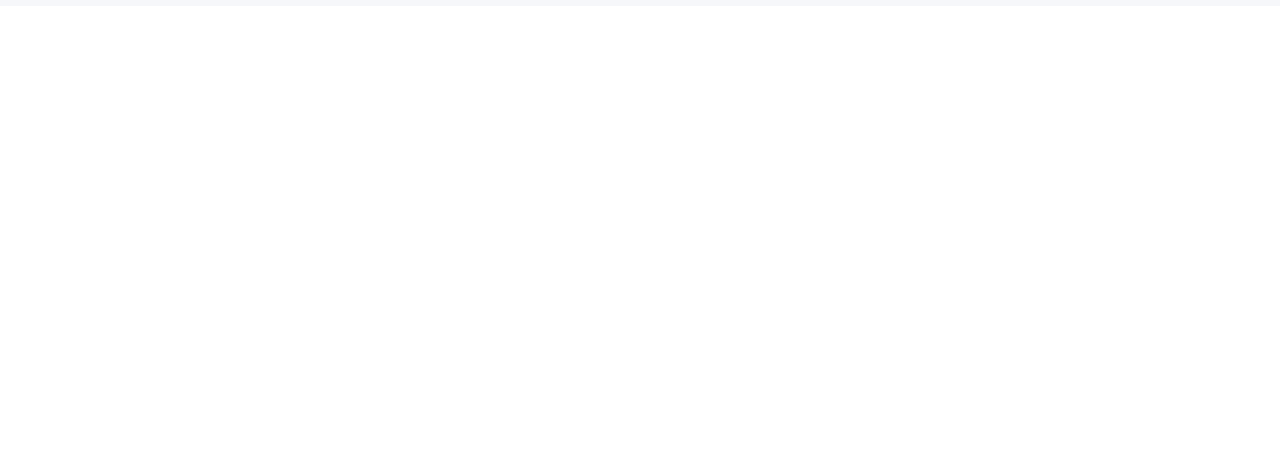
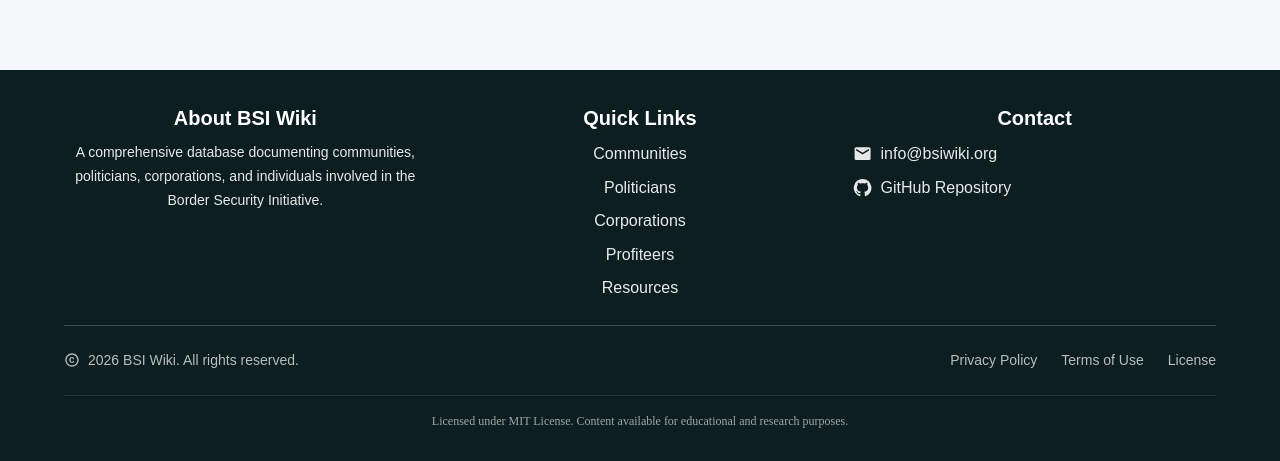
Before and after one commit to mdarmo/bss-wiki-site1, a React (Create React App) app in the folder client/: page / in a window 1280 px wide. Shown: the part 1449-1910 px from the top of the page. Before the commit the page ends 1455 px from the top, so only its background shows below. Built offline with nearby package versions, Linux system fonts and the light colour scheme; no server answers.

Commit message:
added footer

```diff
--- a/client/src/App.jsx
+++ b/client/src/App.jsx
@@ -18,14 +18,7 @@
     },
     typography: {
         fontFamily: [
-            'LeagueSpartan',
-            '-apple-system',
-            'BlinkMacSystemFont',
-            '"Segoe UI"',
-            'Roboto',
-            '"Helvetica Neue"',
-            'Arial',
-            'sans-serif',
+            'LeagueSpartan'
         ].join(','),
         fontSize: 14,
         h1: {
--- a/client/src/components/Footer.jsx
+++ b/client/src/components/Footer.jsx
@@ -1,16 +1,163 @@
 import React from 'react';
-import { Box, Container, Typography, Link as MuiLink } from '@mui/material';
+import { Box, Typography, Container, Link as MuiLink, Divider, Grid } from '@mui/material';
+import CopyrightIcon from '@mui/icons-material/Copyright';
+import EmailIcon from '@mui/icons-material/Email';
+import GitHubIcon from '@mui/icons-material/GitHub';
 
 const Footer = () => {
     return (
-        <Box sx={{ backgroundColor: '#1a237e', color: 'white', py: 3, mt: 'auto' }}>
+        <Box
+            component="footer"
+            sx={{
+                backgroundColor: '#0D1E20',
+                color: 'white',
+                py: 4,
+                mt: 8
+            }}
+        >
             <Container maxWidth="lg">
-                <Typography variant="body2" align="center">
-                    © {new Date().getFullYear()} BSI Wiki - Border Security Initiative
-                </Typography>
-                <Typography variant="caption" align="center" display="block" sx={{ mt: 1 }}>
-                    This is a prototype of the BSI site
-                </Typography>
+                <Grid container spacing={4}>
+                    {/* About Section */}
+                    <Grid item xs={12} md={4}>
+                        <Typography variant="h6" gutterBottom sx={{ fontWeight: 600 }}>
+                            About BSI Wiki
+                        </Typography>
+                        <Typography variant="body2" sx={{ opacity: 0.9, lineHeight: 1.7 }}>
+                            A comprehensive database documenting communities, politicians,
+                            corporations, and individuals involved in the Border Security Initiative.
+                        </Typography>
+                    </Grid>
+
+                    {/* Quick Links Section */}
+                    <Grid item xs={12} md={4}>
+                        <Typography variant="h6" gutterBottom sx={{ fontWeight: 600 }}>
+                            Quick Links
+                        </Typography>
+                        <Box sx={{ display: 'flex', flexDirection: 'column', gap: 1 }}>
+                            <MuiLink
+                                href="/wiki#communities"
+                                color="inherit"
+                                underline="hover"
+                                sx={{ opacity: 0.9 }}
+                            >
+                                Communities
+                            </MuiLink>
+                            <MuiLink
+                                href="/wiki#politicians"
+                                color="inherit"
+                                underline="hover"
+                                sx={{ opacity: 0.9 }}
+                            >
+                                Politicians
+                            </MuiLink>
+                            <MuiLink
+                                href="/wiki#corporations"
+                                color="inherit"
+                                underline="hover"
+                                sx={{ opacity: 0.9 }}
+                            >
+                                Corporations
+                            </MuiLink>
+                            <MuiLink
+                                href="/wiki#profiteers"
+                                color="inherit"
+                                underline="hover"
+                                sx={{ opacity: 0.9 }}
+                            >
+                                Profiteers
+                            </MuiLink>
+                            <MuiLink
+                                href="/wiki#resources"
+                                color="inherit"
+                                underline="hover"
+                                sx={{ opacity: 0.9 }}
+                            >
+                                Resources
+                            </MuiLink>
+                        </Box>
+                    </Grid>
+
+                    {/* Contact Section */}
+                    <Grid item xs={12} md={4}>
+                        <Typography variant="h6" gutterBottom sx={{ fontWeight: 600 }}>
+                            Contact
+                        </Typography>
+                        <Box sx={{ display: 'flex', flexDirection: 'column', gap: 1 }}>
+                            <Box sx={{ display: 'flex', alignItems: 'center', gap: 1 }}>
+                                <EmailIcon sx={{ fontSize: '1.2rem', opacity: 0.9 }} />
+                                <MuiLink
+                                    href="mailto:info@bsiwiki.org"
+                                    color="inherit"
+                                    underline="hover"
+                                    sx={{ opacity: 0.9 }}
+                                >
+                                    info@bsiwiki.org
+                                </MuiLink>
+                            </Box>
+                            <Box sx={{ display: 'flex', alignItems: 'center', gap: 1 }}>
+                                <GitHubIcon sx={{ fontSize: '1.2rem', opacity: 0.9 }} />
+                                <MuiLink
+                                    href="https://github.com/bsiwiki"
+                                    target="_blank"
+                                    rel="noopener noreferrer"
+                                    color="inherit"
+                                    underline="hover"
+                                    sx={{ opacity: 0.9 }}
+                                >
+                                    GitHub Repository
+                                </MuiLink>
+                            </Box>
+                        </Box>
+                    </Grid>
+                </Grid>
+
+                <Divider sx={{ my: 3, borderColor: 'rgba(255, 255, 255, 0.2)' }} />
+
+                {/* Bottom Bar */}
+                <Box sx={{ display: 'flex', flexDirection: { xs: 'column', md: 'row' }, justifyContent: 'space-between', alignItems: 'center', gap: 2 }}>
+                    <Box sx={{ display: 'flex', alignItems: 'center', gap: 1 }}>
+                        <CopyrightIcon sx={{ fontSize: '1rem', opacity: 0.7 }} />
+                        <Typography variant="body2" sx={{ opacity: 0.7 }}>
+                            {new Date().getFullYear()} BSI Wiki. All rights reserved.
+                        </Typography>
+                    </Box>
+                    <Box sx={{ display: 'flex', gap: 3 }}>
+                        <MuiLink
+                            href="#privacy"
+                            color="inherit"
+                            underline="hover"
+                            variant="body2"
+                            sx={{ opacity: 0.7 }}
+                        >
+                            Privacy Policy
+                        </MuiLink>
+                        <MuiLink
+                            href="#terms"
+                            color="inherit"
+                            underline="hover"
+                            variant="body2"
+                            sx={{ opacity: 0.7 }}
+                        >
+                            Terms of Use
+                        </MuiLink>
+                        <MuiLink
+                            href="#license"
+                            color="inherit"
+                            underline="hover"
+                            variant="body2"
+                            sx={{ opacity: 0.7 }}
+                        >
+                            License
+                        </MuiLink>
+                    </Box>
+                </Box>
+
+                {/* License Information */}
+                <Box sx={{ mt: 3, pt: 2, borderTop: '1px solid rgba(255, 255, 255, 0.1)' }}>
+                    <Typography variant="caption" sx={{ opacity: 0.6, display: 'block', textAlign: 'center' }}>
+                        Licensed under MIT License. Content available for educational and research purposes.
+                    </Typography>
+                </Box>
             </Container>
         </Box>
     );
--- a/client/src/pages/Homepage.jsx
+++ b/client/src/pages/Homepage.jsx
@@ -1,10 +1,12 @@
 import React from 'react';
 import { Typography, Paper, Box } from '@mui/material';
 import FeaturedArticles from '../components/FeaturedArticles';
+import Footer from '../components/Footer';
 
 const Homepage = () => {
     return (
-        <Box sx={{ py: 4, px: '10%', backgroundColor: '#f6f7fa', minHeight: '100vh' }}>
+        <Box sx={{ backgroundColor: '#f6f7fa', minHeight: '100vh' }}>
+            <Box sx={{ py: 4, px: '10%' }}>
                 <Paper elevation={3} sx={{ p: 4, mb: 4, backgroundColor: '#f5f5f5' }}>
                     <Typography variant="h3" gutterBottom align="center">
                         Welcome to the BSI Wiki
@@ -107,6 +109,10 @@
 
                 <FeaturedArticles />
             </Box>
+
+            {/* Footer */}
+            <Footer />
+        </Box>
     );
 };
 
--- a/client/src/pages/MapPage.jsx
+++ b/client/src/pages/MapPage.jsx
@@ -5,6 +5,7 @@
 import L from 'leaflet';
 import 'leaflet/dist/leaflet.css';
 import api from '../services/api';
+import Footer from '../components/Footer';
 
 // Create custom orange marker icon
 const createCustomIcon = () => {
@@ -94,8 +95,8 @@
     }
 
     return (
-        <Box sx={{ backgroundColor: '#f6f7fa', minHeight: '100vh', py: 4 }}>
-            <Box sx={{ px: '5%', display: 'flex', flexDirection: 'column', alignItems: 'center' }}>
+        <Box sx={{ backgroundColor: '#f6f7fa', minHeight: '100vh' }}>
+            <Box sx={{ py: 4, px: '5%', display: 'flex', flexDirection: 'column', alignItems: 'center' }}>
                 <Typography variant="h3" gutterBottom align="center" sx={{ mb: 4 }}>
                     US Border Communities
                 </Typography>
@@ -196,6 +197,9 @@
                     </Typography>
                 </Paper>
             </Box>
+
+            {/* Footer */}
+            <Footer />
         </Box>
     );
 };
```
Also changed, not shown: client/src/pages/WikiPage.jsx (+13 -9 lines), 1 other file (tests, documents, lock files or other folders). Lines whose indentation alone changed are shown as unchanged.
